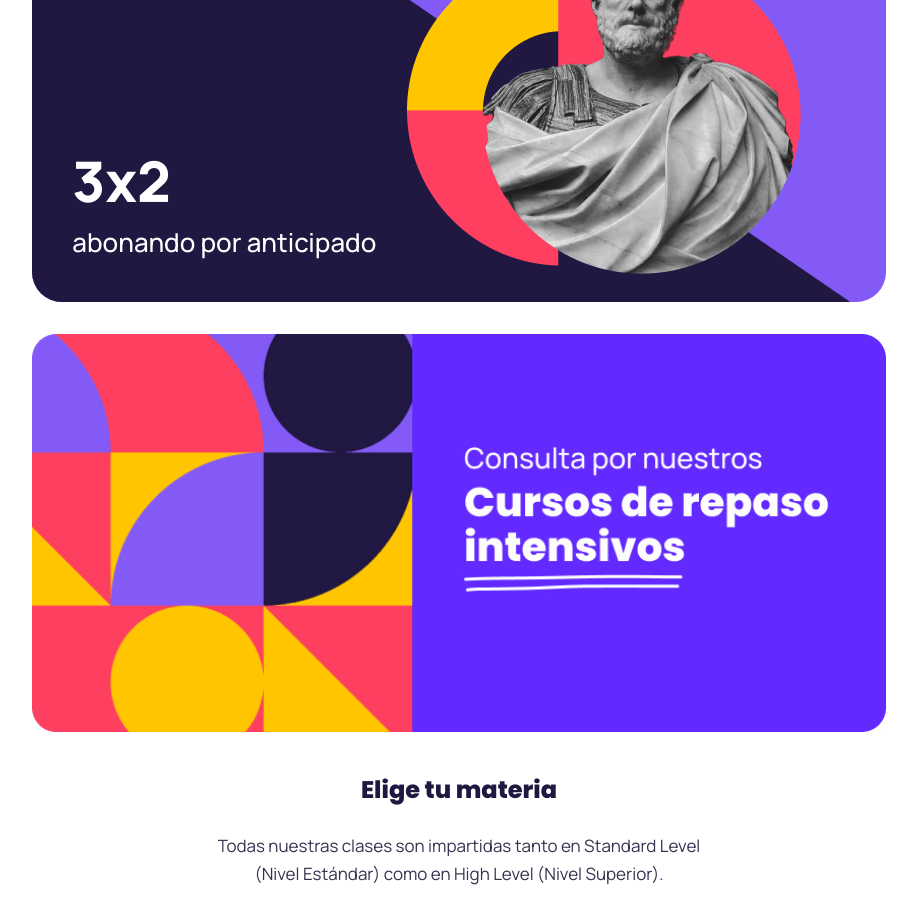
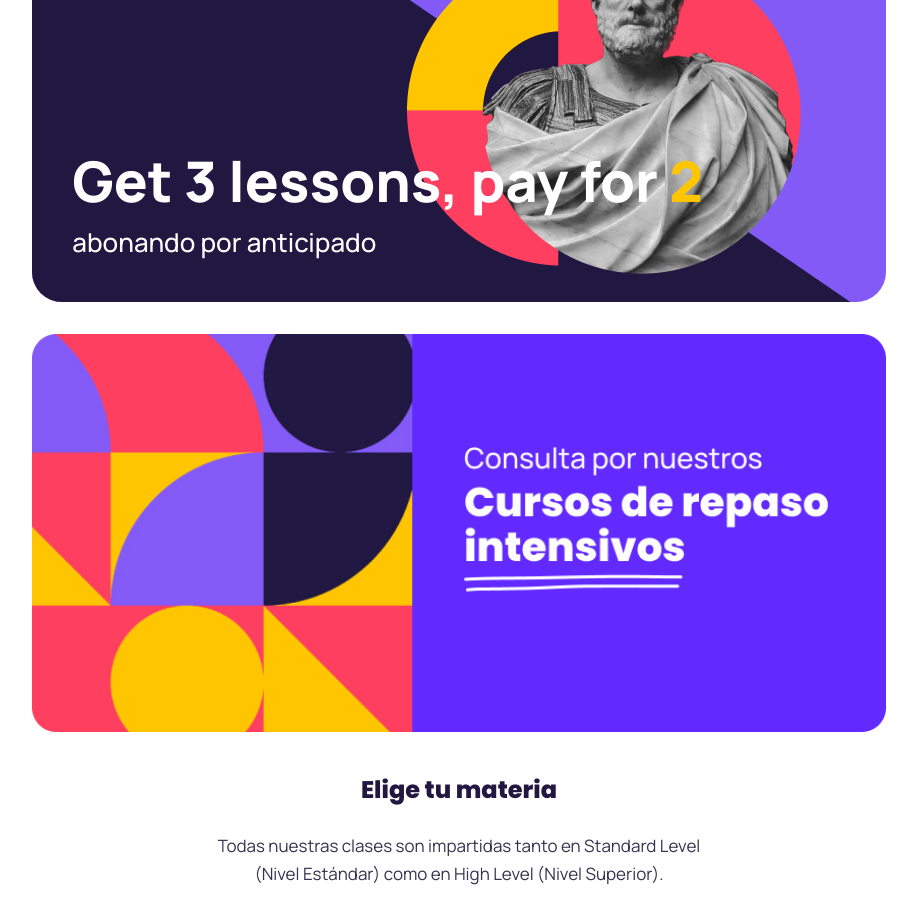
Before and after one commit to TomasSorgetti/learningSparks, a React (Create React App) app: page / in a window 1280 px wide. Shown: the part 1700-2623 px from the top of the page, without its empty margins (181-1098 px from the left). Built offline with nearby package versions, Linux system fonts and the light colour scheme; no server answers; a web font is replaced by a local one.

Commit message:
favicon change

```diff
--- a/public/index.html
+++ b/public/index.html
@@ -2,7 +2,7 @@
 <html lang="en">
   <head>
     <meta charset="utf-8" />
-    <link rel="icon" href="../src/assets/Logo/Large.png" />
+    <link rel="icon" href="./favicon1.svg" />
     <meta name="viewport" content="width=device-width, initial-scale=1" />
     <meta name="theme-color" content="#000000" />
     <meta
--- a/src/components/Clases/Clases.jsx
+++ b/src/components/Clases/Clases.jsx
@@ -107,7 +107,7 @@ const Clases = () => {
                   $USD 45
                 </h4>
               ) : (
-                <h4 className="text-[32px] font-extrabold text-subTitleColor">
+                <h4 className="font-poppins text-[32px] font-extrabold text-subTitleColor">
                   $15000
                 </h4>
               )}
@@ -118,7 +118,7 @@ const Clases = () => {
             <a
               href={`https://api.whatsapp.com/send?phone=${whatsapp}`}
               target="blank"
-              className="bg-buttonColor font-poppins w-auto text-center text-white py-2 px-6 rounded-3xl text-[18px] font-semibold"
+              className="bg-buttonColor hover:bg-[#FE1E45] focus:bg-[#C61130] font-poppins w-auto text-center text-white py-2 px-6 rounded-3xl text-[18px] font-semibold"
             >
               Consultar
             </a>
@@ -171,7 +171,7 @@ const Clases = () => {
             <a
               href={`https://api.whatsapp.com/send?phone=${whatsapp}`}
               target="blank"
-              className="bg-buttonColor font-poppins w-auto text-center text-white py-2 px-6 rounded-3xl text-[18px] font-semibold"
+              className="bg-buttonColor hover:bg-[#FE1E45] focus:bg-[#C61130] font-poppins w-auto text-center text-white py-2 px-6 rounded-3xl text-[18px] font-semibold"
             >
               Consultar
             </a>
@@ -191,7 +191,10 @@ const Clases = () => {
           alt="statue"
         />
         <div className="hidden absolute lg:flex lg:flex-col lg:bottom-10 lg:left-10 text-white 2xl:bottom-16 2xl:left-14">
-          <h3 className="text-[56px] font-extrabold">3x2</h3>
+          <h3 className="text-[56px] font-extrabold">
+            Get <span className="text-pinkColor">3</span> lessons, pay for{" "}
+            <span className="text-yellowColor">2</span>
+          </h3>
           <p className="text-[26px] font-medium">abonando por anticipado</p>
         </div>
       </article>
--- a/src/components/Header/Header.jsx
+++ b/src/components/Header/Header.jsx
@@ -16,7 +16,7 @@ const Header = () => {
       <a
         href={`https://api.whatsapp.com/send?phone=${whatsapp}`}
         target="blank"
-        className="bg-buttonColor font-poppins  w-auto text-center text-white py-2 px-6 rounded-3xl text-[18px] font-semibold"
+        className="bg-buttonColor hover:bg-[#FE1E45] focus:bg-[#C61130] font-poppins  w-auto text-center text-white py-2 px-6 rounded-3xl text-[18px] font-semibold"
       >
         Reservar ahora
       </a>
```
Also changed, not shown: public/favicon1.svg (added), 1 other file (tests, documents, lock files or other folders).
